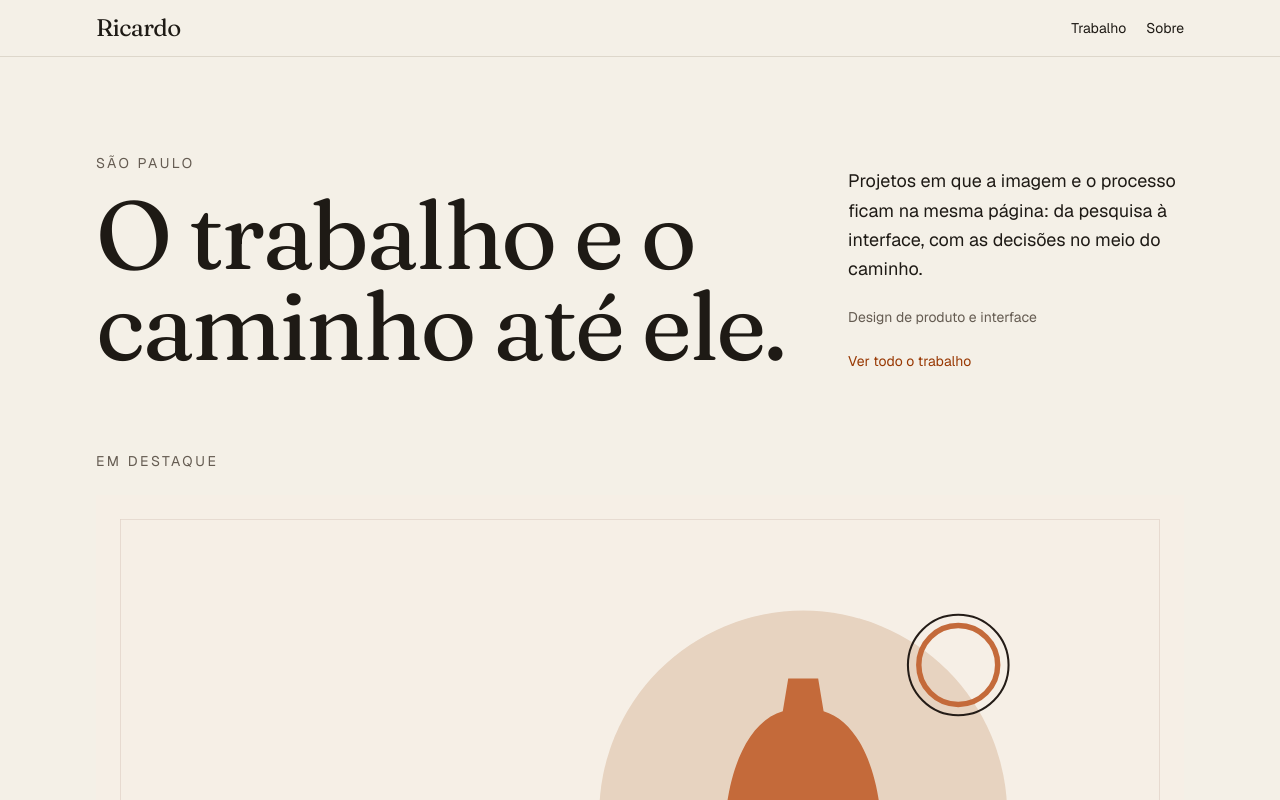
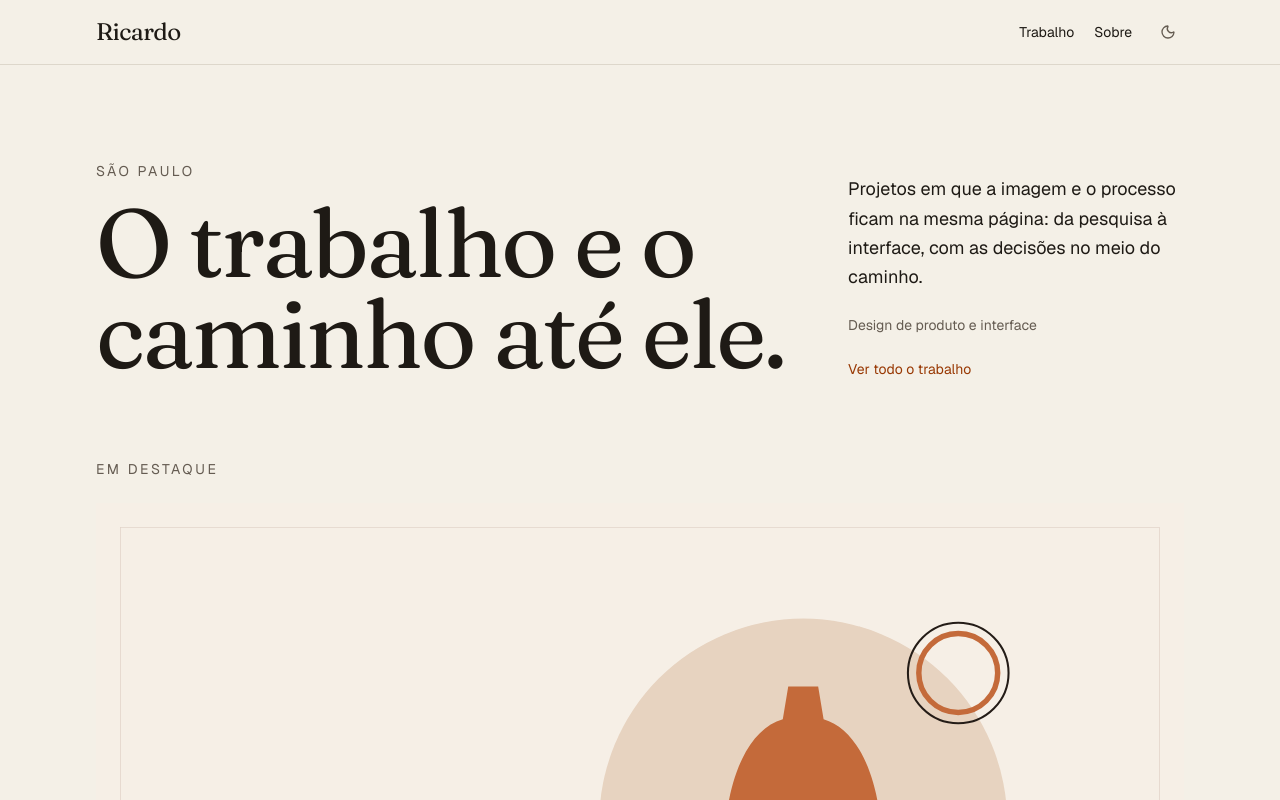
Before and after one commit to RicardoCapeletti/Portifolio, a Next.js app: page / in a window 1280 px wide. Shown: the top 800 px of the page. Built offline with nearby package versions, Linux system fonts and the light colour scheme; no server answers.

Commit message:
Adiciona um botão discreto para alternar o tema claro e escuro.
A escolha fica salva no navegador e, sem ela, o site segue a preferência do sistema.

Co-authored-by: ricardolopescap <ricardolopescap@gmail.com>

```diff
--- a/app/globals.css
+++ b/app/globals.css
@@ -124,6 +124,11 @@
 
   html {
     scroll-behavior: smooth;
+    color-scheme: light;
+  }
+
+  html.dark {
+    color-scheme: dark;
   }
 
   body {
--- a/app/layout.tsx
+++ b/app/layout.tsx
@@ -5,6 +5,7 @@ import type { ReactNode } from "react";
 import { SiteFooter } from "@/components/site-footer";
 import { SiteHeader } from "@/components/site-header";
 import { profile } from "@/content/profile";
+import { themeInitScript } from "@/lib/theme";
 
 import "./globals.css";
 
@@ -44,8 +45,10 @@ export default function RootLayout({
     <html
       lang="pt-BR"
       className={`${sans.variable} ${display.variable} h-full antialiased`}
+      suppressHydrationWarning
     >
       <body className="flex min-h-full flex-col font-sans">
+        <script dangerouslySetInnerHTML={{ __html: themeInitScript }} />
         <SiteHeader />
         <div className="flex-1">{children}</div>
         <SiteFooter />
--- a/components/site-header.tsx
+++ b/components/site-header.tsx
@@ -3,6 +3,7 @@
 import Link from "next/link";
 import { usePathname } from "next/navigation";
 
+import { ThemeToggle } from "@/components/theme-toggle";
 import { profile } from "@/content/profile";
 import { cn } from "@/lib/utils";
 
@@ -33,6 +34,7 @@ export function SiteHeader() {
         <Link href="/" className="font-display text-2xl leading-none tracking-tight">
           {profile.name}
         </Link>
+        <div className="flex items-center gap-3 sm:gap-5">
           <nav aria-label="Seções" className="flex items-center gap-5 text-sm">
             {links.map((link) => {
               const active =
@@ -52,6 +54,8 @@ export function SiteHeader() {
               );
             })}
           </nav>
+          <ThemeToggle />
+        </div>
       </div>
     </header>
   );
--- /dev/null
+++ b/components/theme-toggle.tsx
@@ -0,0 +1,35 @@
+"use client";
+
+import { MoonIcon, SunIcon } from "lucide-react";
+import { useSyncExternalStore } from "react";
+
+import { Button } from "@/components/ui/button";
+import { applyTheme, readTheme, type Theme } from "@/lib/theme";
+
+function subscribe(onStoreChange: () => void): () => void {
+  const observer = new MutationObserver(onStoreChange);
+  observer.observe(document.documentElement, {
+    attributes: true,
+    attributeFilter: ["class"],
+  });
+  return () => observer.disconnect();
+}
+
+export function ThemeToggle() {
+  const theme = useSyncExternalStore(subscribe, readTheme, (): Theme => "light");
+  const dark = theme === "dark";
+
+  return (
+    <Button
+      type="button"
+      variant="ghost"
+      size="icon-sm"
+      aria-pressed={dark}
+      aria-label={dark ? "Usar tema claro" : "Usar tema escuro"}
+      className="text-muted-foreground"
+      onClick={() => applyTheme(dark ? "light" : "dark")}
+    >
+      {dark ? <SunIcon /> : <MoonIcon />}
+    </Button>
+  );
+}
--- /dev/null
+++ b/lib/theme.ts
@@ -0,0 +1,14 @@
+export const themeStorageKey = "theme";
+
+export type Theme = "light" | "dark";
+
+export const themeInitScript = `(function(){try{var stored=localStorage.getItem(${JSON.stringify(themeStorageKey)});var dark=stored==="dark"||(stored!=="light"&&window.matchMedia("(prefers-color-scheme: dark)").matches);document.documentElement.classList.toggle("dark",dark);}catch(e){}})();`;
+
+export function readTheme(): Theme {
+  return document.documentElement.classList.contains("dark") ? "dark" : "light";
+}
+
+export function applyTheme(theme: Theme): void {
+  document.documentElement.classList.toggle("dark", theme === "dark");
+  localStorage.setItem(themeStorageKey, theme);
+}
```
Lines whose indentation alone changed are shown as unchanged.
